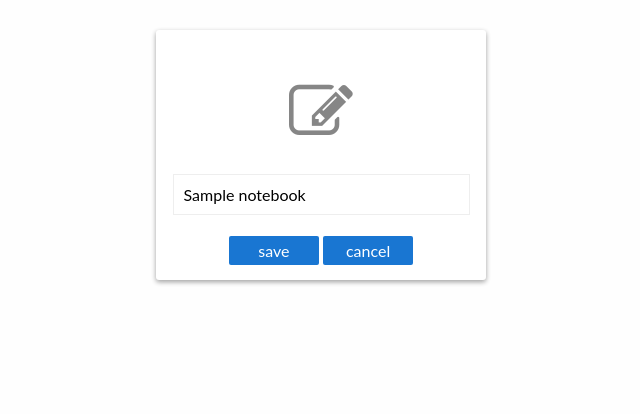
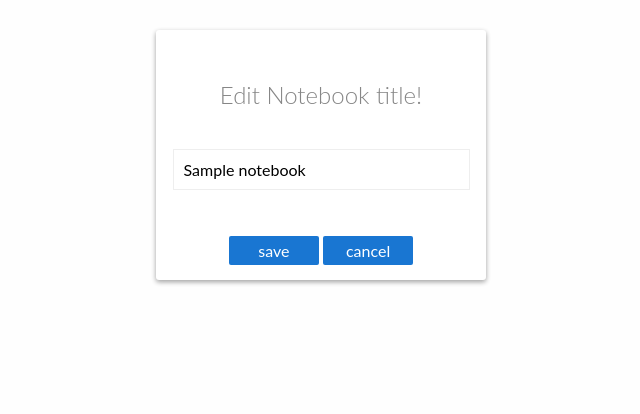
Before and after one commit to joelcolucci/vanillanote, a Flask app: page /notebook/1/edit in a window 1280 px wide. Shown: the part 150-564 px from the top of the page, without its empty margins (319-959 px from the left). Run offline with Flask 2, Linux system fonts and the light colour scheme; the visitor is signed in with stand-in values (Sample User, id 1); tables that the repository leaves empty hold one stand-in row (values such as "Sample post"); some libraries are stand-ins or nearby versions.

Commit message:
refactored google plus signin ix

```diff
--- a/app.py
+++ b/app.py
@@ -368,9 +368,9 @@ def gconnect():
     output += '!</h1>'
     output += '<img src="'
     output += login_session['picture']
-    output += ' " style = "width: 300px; height: 300px;border-radius: 150px;-webkit-border-radius: 150px;-moz-border-radius: 150px;"> '
-    flash("you are now logged in as %s" % login_session['username'])
-    print "done!"
+    output += ' " style = "width: 30px; height: 30px;border-radius: 150px;-webkit-border-radius: 150px;-moz-border-radius: 150px;"> '
+    flash("You are now logged in as %s!" % login_session['username'])
+
     return output
 
 
--- a/templates/view_edit_notebook.html
+++ b/templates/view_edit_notebook.html
@@ -4,7 +4,7 @@
 <div class="notebooks text-center">
     <div class="card">
         <div class="card-content">
-            <i class="fa fa-pencil-square-o fa-4x"></i>
+            <h2 class="new-title">Edit Notebook title!</h2>
         </div>
         <div class="card-content">
             <form method="POST">
```
Also changed, not shown: templates/wrapper_login.html (+1 -10 lines).
